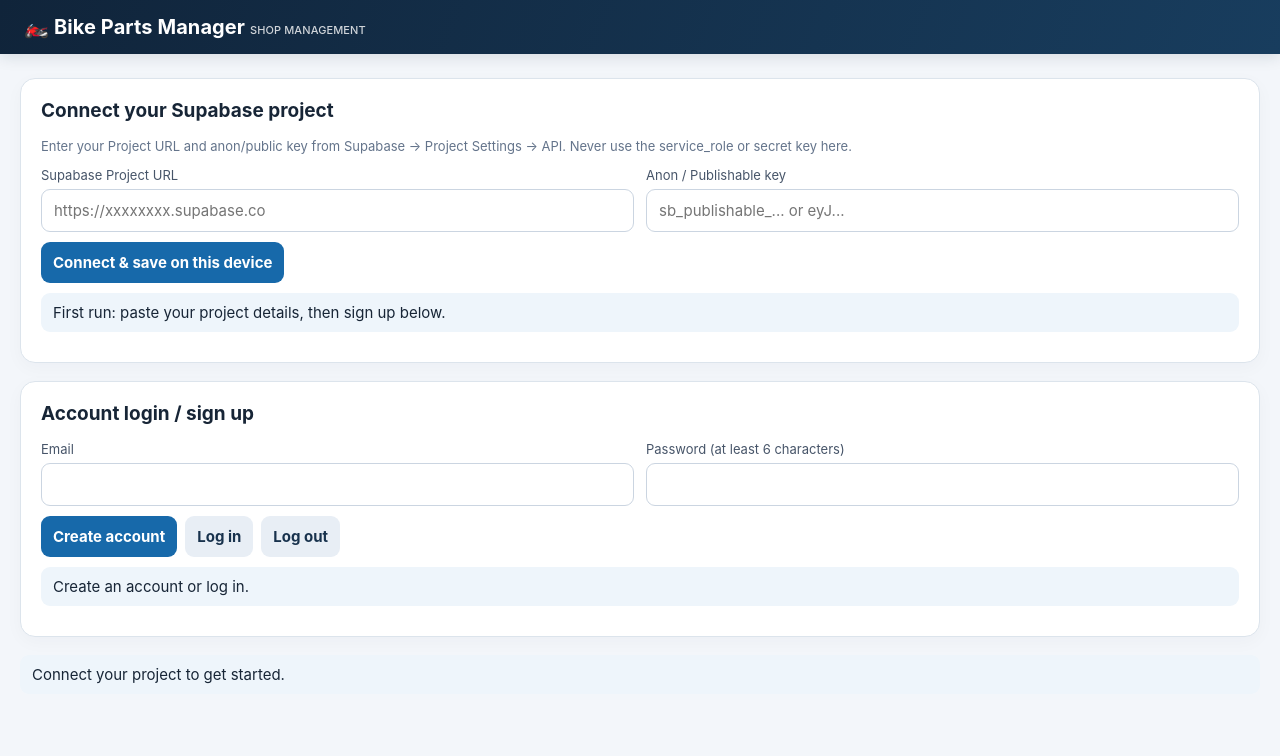
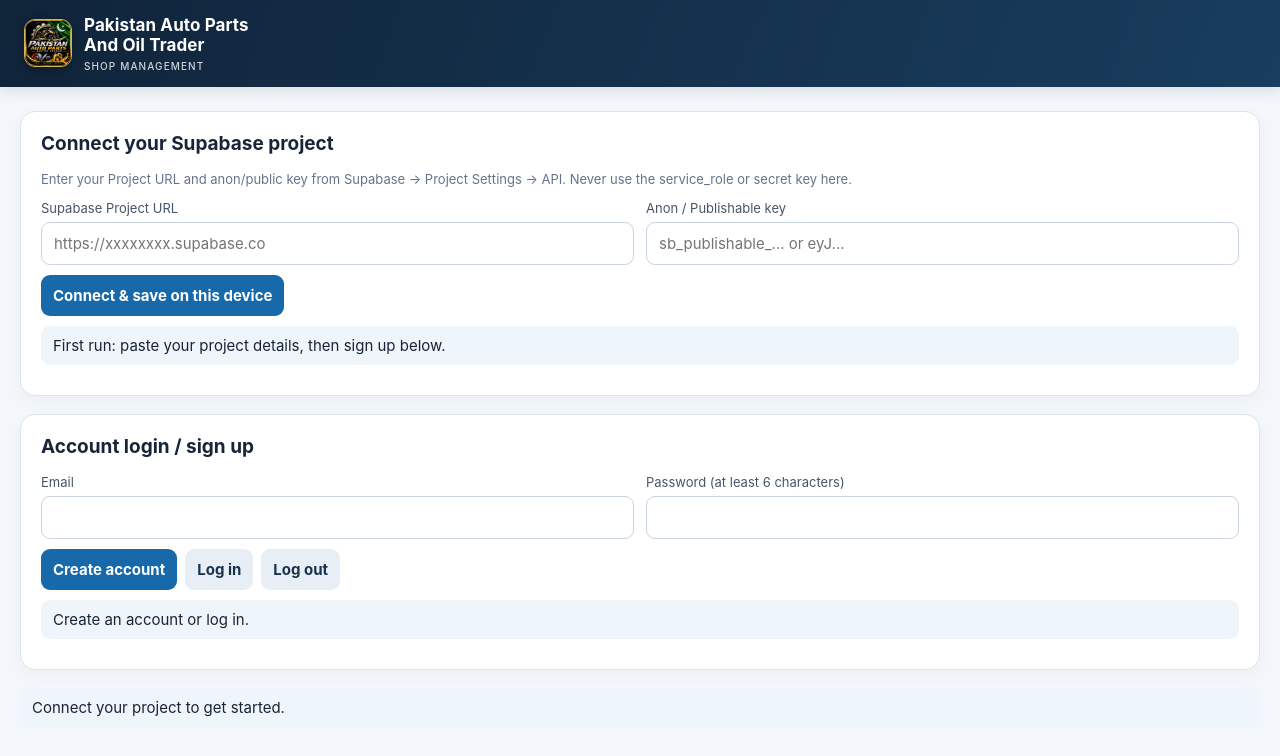
Before and after one commit to BikePartsManagerPK/bike-parts-manager, a plain HTML site: page index.html in a window 1280 px wide. Drawn offline with nearby package versions, Linux system fonts and the light colour scheme.

Commit message:
Add files via upload

```diff
--- a/index.html
+++ b/index.html
@@ -2,12 +2,13 @@
 <html lang="en">
 <head>
 <meta charset="utf-8"><meta name="viewport" content="width=device-width,initial-scale=1">
-<meta name="theme-color" content="#10243a"><title>Bike Parts Manager Cloud</title>
+<meta name="theme-color" content="#10243a"><meta name="apple-mobile-web-app-capable" content="yes"><meta name="apple-mobile-web-app-title" content="PAAPT"><link rel="apple-touch-icon" href="./app-icon.png"><link rel="icon" type="image/png" href="./app-icon.png"><title>Pakistan Auto Parts And Oil Trader</title>
 <script src="https://cdn.jsdelivr.net/npm/@supabase/supabase-js@2"></script>
 <style>
 :root{--navy:#10243a;--blue:#1769aa;--blue2:#eaf3fb;--bg:#f3f6fa;--line:#dce4ec;--muted:#64748b;--ink:#172536;--green:#087443}
 *{box-sizing:border-box}body{margin:0;font:15px Inter,Segoe UI,Arial,sans-serif;background:var(--bg);color:var(--ink)}
 header{background:linear-gradient(110deg,#10243a,#183d5e);color:#fff;padding:15px 24px;display:flex;justify-content:space-between;align-items:center;gap:12px;position:sticky;top:0;z-index:5;box-shadow:0 3px 14px #10243a20}
+.brand{display:flex;align-items:center;gap:12px;min-width:0}.brand-logo{width:48px;height:48px;object-fit:cover;border-radius:11px;border:1px solid #d6b45d;box-shadow:0 2px 10px #0005}.brand-title{font-size:17px;line-height:1.2}.brand-title small{display:block;margin-top:4px;font-size:10px;letter-spacing:1.1px}
 h1{font-size:20px;margin:0;letter-spacing:.1px}header small{font-size:11px;font-weight:500;opacity:.8}.userbar{display:flex;align-items:center;gap:12px;color:#dce7f1;font-size:13px}
 main{max-width:1400px;margin:24px auto;padding:0 20px}.card{background:white;border:1px solid var(--line);border-radius:15px;padding:20px;margin-bottom:18px;box-shadow:0 5px 18px #10243a08}
 h2{font-size:19px;margin:0 0 16px}h3{margin:0 0 8px}.row{display:flex;gap:12px;flex-wrap:wrap;align-items:end}.field{flex:1;min-width:145px;position:relative}label{display:block;font-size:13px;color:#475569;margin:0 0 6px}
@@ -25,7 +26,7 @@ nav{display:flex;gap:8px;flex-wrap:wrap;margin:0 0 16px;padding:8px;background:#
 .subpanel{border:1px solid var(--line);border-radius:10px;padding:14px;margin-top:14px;background:#fbfdff}.subpanel h3{margin:0 0 12px}.subpanel .row{margin:8px 0}.mini{font-size:12px;color:var(--muted)}.return-tag{display:inline-block;background:#fff3d6;color:#805500;padding:3px 7px;border-radius:6px;font-size:12px}
 </style></head>
 <body>
-<header><h1>🏍️ Bike Parts Manager <small>SHOP MANAGEMENT</small></h1><div id="userbar" class="userbar"></div></header>
+<header><div class="brand"><img class="brand-logo" src="./dashboard-logo.png" alt="Pakistan Auto Parts And Oil Trader logo"><h1 class="brand-title">Pakistan Auto Parts<br>And Oil Trader <small>SHOP MANAGEMENT</small></h1></div><div id="userbar" class="userbar"></div></header>
 <main>
 <section id="setup" class="card">
 <h2>Connect your Supabase project</h2>
```
Also changed, not shown: app-icon.png (added), dashboard-logo.png (added).
